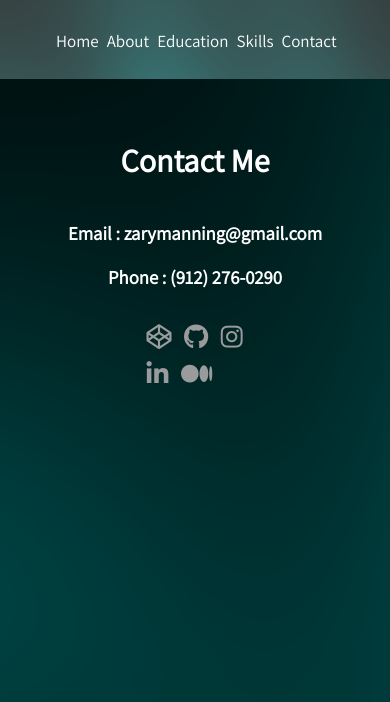
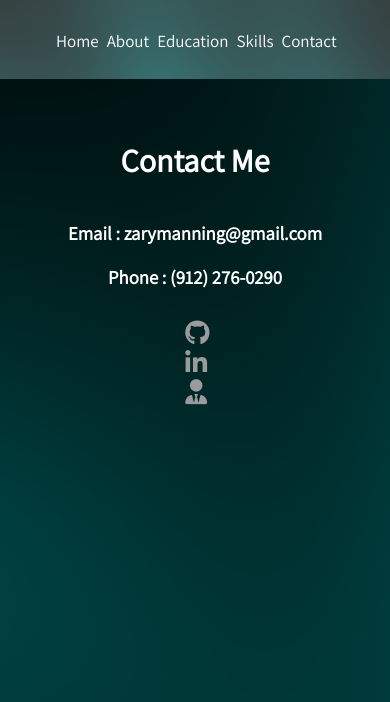
Before and after one commit to zm00622/Dark-Green-Theme, a React (Create React App) app: page /contact in a window 390 px wide. Shown: the top 702 px of the page. Built offline with nearby package versions, Linux system fonts and the light colour scheme.

Commit message:
Styling Update
This commit changes the icons in the social class.

```diff
--- a/src/App.css
+++ b/src/App.css
@@ -286,16 +286,19 @@ a {
 
  /* Social Icons */
  .col-social {
-    margin-left: 15px;
+  padding-left: 25px;
+  padding-right: 25px;
+  margin-left: 0px;
   margin-top: 5%;
   font-size: 25px;
   color: #9a9b9c;
 }
 
 .col-social i {
-    font-size: 40px;
+  font-size: 25px;
   color: #9a9b9c;
-    padding: 5%;
+  display: flex;
+  padding: 10%;
   /* Center and wrap Icons */
   /* display: flex;
   margin: auto;
@@ -381,6 +384,9 @@ a {
 
  /* Social Icons */
  .col-social {
+  padding-left: 25px;
+  padding-right: 25px;
+  margin-left: 0px;
   margin-top: 5%;
   font-size: 25px;
   color: #9a9b9c;
@@ -389,6 +395,12 @@ a {
 .col-social i {
   font-size: 25px;
   color: #9a9b9c;
+  display: flex;
+  padding: 10%;
+  /* Center and wrap Icons */
+  /* display: flex;
+  margin: auto;
+  justify-content: center; */
 }
 
   .col-social i:hover {
@@ -472,7 +484,9 @@ a {
 
   /* Social Icons */
   .col-social {
-    margin-left: 15px;
+    padding-left: 25px;
+    padding-right: 25px;
+    margin-left: 0px;
     margin-top: 5%;
     font-size: 25px;
     color: #9a9b9c;
@@ -481,7 +495,8 @@ a {
   .col-social i {
     font-size: 25px;
     color: #9a9b9c;
-    padding: 5%;
+    display: flex;
+    padding: 10%;
     /* Center and wrap Icons */
     /* display: flex;
     margin: auto;
@@ -578,7 +593,9 @@ a {
 
   /* Social Icons */
   .col-social {
-    margin-left: 15px;
+    padding-left: 25px;
+    padding-right: 25px;
+    margin-left: 0px;
     margin-top: 5%;
     font-size: 25px;
     color: #9a9b9c;
@@ -587,7 +604,8 @@ a {
   .col-social i {
     font-size: 25px;
     color: #9a9b9c;
-    padding: 5%;
+    display: flex;
+    padding: 10%;
     /* Center and wrap Icons */
     /* display: flex;
     margin: auto;
@@ -638,147 +656,3 @@ a {
 .active {
   font-weight: bolder;
 }
-
-
-
-
-
-
-
-
-
-
-
-
-
-/* .skills ul li {
-  list-style-type:none;
-  margin:30px;
-} */
-
-/* [class*="col-"] {
-  float: left;
-  padding: 15px;
-} */
-
-/*Styles commented out may have been defaults*/
-/* @media all and (max-width: 450px) {
-  :root {
-    --fontsize-nav:1rem;
-    --sidebar-flex:0;
-    --typing-font:2rem;
-  }
-  .App
-  {
-    flex-direction: column;
-  }
-  .sidebar
-  {
-    padding: px;
-    background: rgb(238,103,143);
-    background: linear-gradient(90deg, rgba(238,103,143,1) 50%, rgba(132,124,252,1) 80%);
-  }
-  .condiv
-  {
-    padding: 50px ;
-  }
-  nav ul
-  {
-    display: flex;
-  }
-  nav ul li
-  {
-    margin: 10px;
-  }
-  .social
-  {
-    left:0;
-    width: 100%;
-    display: flex;
-    justify-content: space-around;
-    bottom: 30px;
-  }
-  .social i
-  {
-    padding-right: 0px;
-  }
-} */
-
-/*Styles commented out may have been default*/
-/* @media only screen and (max-height: 569px) {
-.social
-  {
-    left:0;
-    width: 100%;
-    display: flex;
-    justify-content: space-around;
-    top: 5px;
-    bottom: 30px;
-  }
-  .social i
-  {
-    padding-right: 0px;
-  }
-} */
-
-
-
-
-
-
-
-
-
-
-/* @media only screen and (max-height: 530px) {
-  .typingeffect {
-  font-size: 40px;
-  color: white;
-  margin-bottom: 30px;
-  }
-}
-
-@media only screen and (max-height: 490px) {
-  .typingeffect {
-  font-size: 30px;
-  color: white;
-  margin-bottom: 30px;
-  }
-} */
-
-
-/* @media only screen and (max-height: 750px) {
-  .profilepic {
-  border-radius: 50%;
-  border: solid grey;
-  width: 300px;
-  margin: 30px;
-  }
-}
-
-@media only screen and (max-height: 630px) {
-  .profilepic {
-  border-radius: 50%;
-  border: solid grey;
-  width: 200px;
-  margin: 30px;
-  }
-}
-
-@media only screen and (max-height: 530px) {
-  .profilepic {
-  border-radius: 50%;
-  border: solid grey;
-  width: 150px;
-  margin: 30px;
-  }
-}
-
-@media only screen and (max-height: 430px) {
-  .profilepic {
-  border-radius: 50%;
-  border: solid grey;
-  width: 150px;
-  margin: 30px;
-  }
-} */
--- a/src/components/Social.js
+++ b/src/components/Social.js
@@ -4,11 +4,9 @@ class Social extends Component {
     render() {
         return (
             <div class="col-social">
-            <a href="https://codepen.io/RiseOverLimits" target="_blank"><i class="fab fa-codepen"></i></a>
             <a href="https://github.com/zm00622" target="_blank"><i class="fab fa-github"></i></a>
-            <a href="https://www.instagram.com/zarymanning/" target="_blank"><i class="fab fa-instagram"></i></a>
             <a href="https://www.linkedin.com/in/zary-manning-4b8953198/" target="_blank"><i class="fab fa-linkedin-in"></i></a>
-            <a href="https://medium.com/@zarymanning" target="_blank"><i class="fab fa-medium-m"></i></a>
+            <a href="https://www.zarymanning.com" target="_blank"><i class="fas fa-user-tie"></i></a>
             </div>
             )
         }
```
Also changed, not shown: 8 other files (tests, documents, lock files or other folders). Lines whose indentation alone changed are shown as unchanged.
